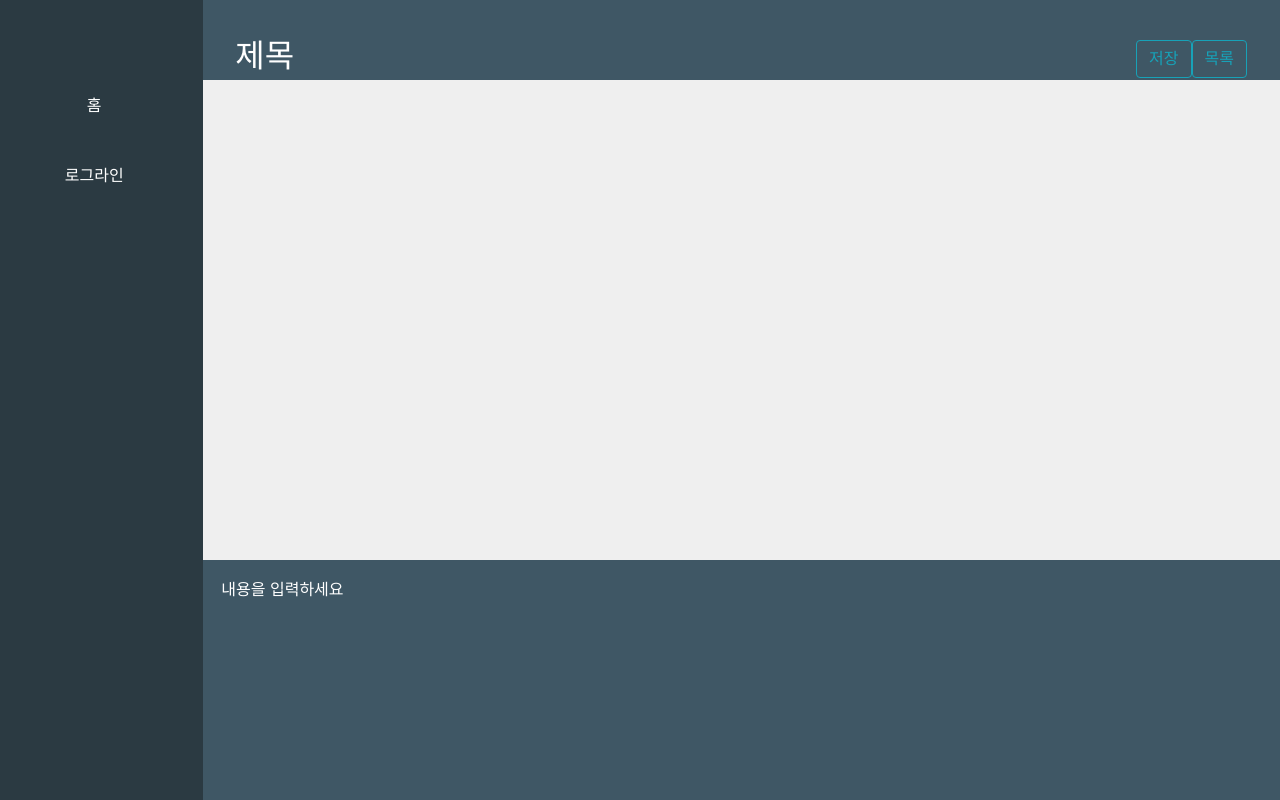
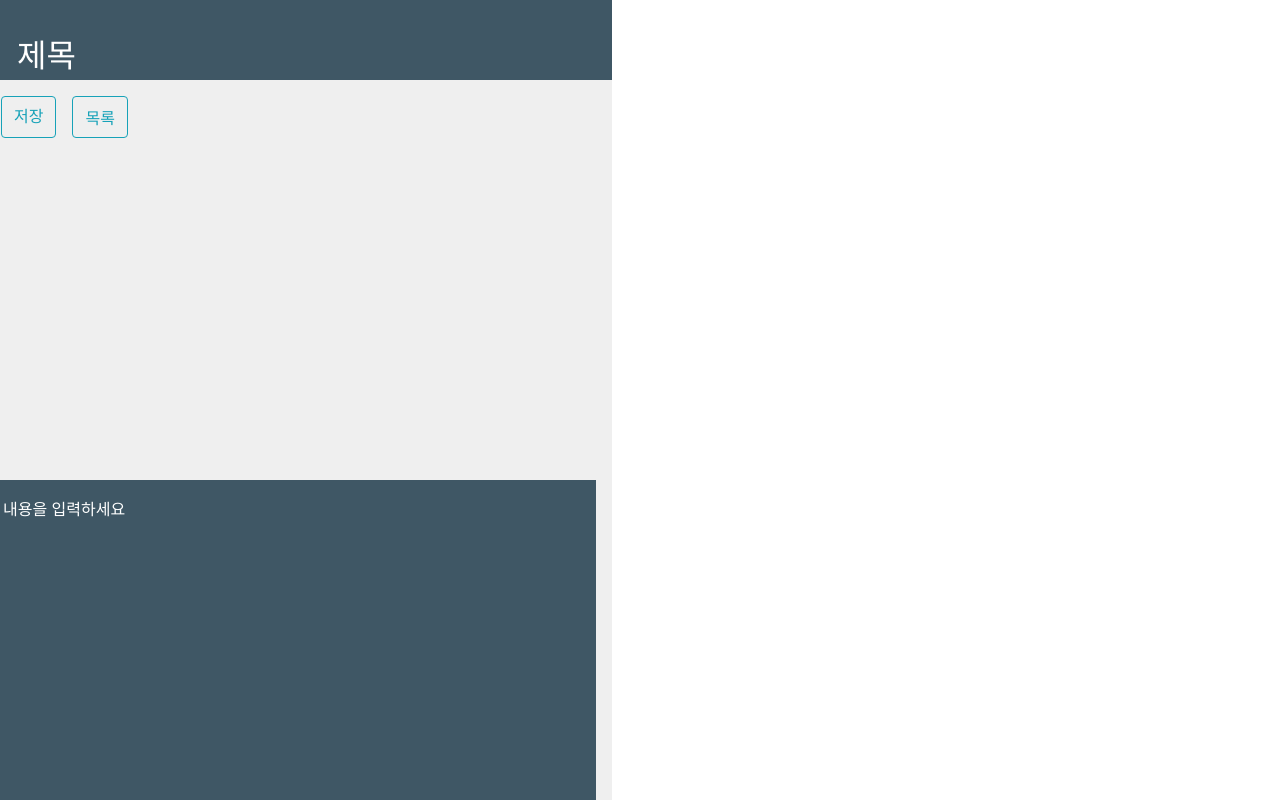
Before and after one commit to dosReady/dlog-express-es6, a Vue app in the folder frontend/: page /#/logline/add in a window 1280 px wide. Built offline with nearby package versions, Linux system fonts and the light colour scheme.

Commit message:
왼쪽메뉴 제거하자 메뉴영역 다시 생각해봐야겠다

```diff
--- a/frontend/src/components/LogLineDetailForm.vue
+++ b/frontend/src/components/LogLineDetailForm.vue
@@ -1,63 +1,101 @@
 <template>
-    <div class="row content">
-        <div class="col-md-2 btn-group-vertical pr-0 mr-3">
-            <router-link class="btn btn-outline-info" to="/logline">목록</router-link>
+    <div>
+        <div class="preview-content">
+            <div v-html="compiledMarkdown"></div>
         </div>
-        <div class="col-md-9">
-            <div class="form-group mt-3">
-                <label>제목</label>
-                <span class="form-control">{{data.subject}}</span>
-            </div>
-            <div class="form-group">
-                <label>내용</label>
-                <div class="form-control h-100" v-html="data.content"></div>
-            </div>
-            <div class="form-group">
-                <label>할일</label>
-                <ul class="list-group mt-2" v-slimscroll>
-                    <li class="list-group-item" v-for="(item, index) in data.worklist" :key="index">
-                        <div class="input-group">
-                            <span class="col p-1">{{item.work_content}}</span>
-                        </div>
-                    </li>
-                </ul>
-            </div>
+        <div class="comment-content">
         </div>
     </div>
 </template>
 
 <script>
+import marked from 'marked'
+
 export default {
   name: 'LogLineDetailForm',
   data () {
     return {
-      todoText: '',
+      result: '',
       data: {
         subject: '',
-        content: '',
-        worklist: [],
-        filelist: []
+        content: ''
       }
     }
   },
   async beforeCreate () {
-    const {data} = await this.$http.post('/logline/detail', {id: this.$route.params.id})
-    this.data = data
+    if (this.$route.params.id) {
+      const {data} = await this.$http.post('/logline/detail', {id: this.$route.params.id})
+      this.data = data
+      if (this.data.subject) {
+        this.result = '# ' + this.data.subject + '\n* * *\n' + this.data.content
+      } else {
+        this.result = this.data.content
+      }
+    }
+  },
+  methods: {
+  },
+  computed: {
+    compiledMarkdown () {
+      return marked(this.result, { sanitize: true })
+    },
+    subject: {
+      get () {
+        return this.data.subject
+      },
+      set (value) {
+        this.data.subject = value
+        if (value) {
+          this.result = '# ' + value + '\n* * *\n' + this.data.content
+        } else {
+          this.result = this.data.content
+        }
+      }
+    },
+    content: {
+      get () {
+        return this.data.content
+      },
+      set (value) {
+        this.data.content = value
+        if (this.data.subject) {
+          this.result = '# ' + this.data.subject + '\n* * *\n' + value
+        } else {
+          this.result = value
+        }
+      }
+    }
   }
 }
 </script>
 
 <style scoped>
-.row {
-    margin-top: 10px;
-    margin-left: 0px;
-    margin-right: 0px;
+.preview-content {
+    padding: 1rem;
+    width: 98%;
+    height: 70%;
+    background-color: transparent!important;
+    color: black!important;
+    overflow: hidden;
+    overflow-y: scroll
 }
-.content {
-    height: 100vh;
+.comment-content {
+    background-color: #3F5765;
+    padding: 1rem;
+    height: 30%;
 }
-
-.btn-group-vertical {
-    max-height: 15%
+textarea {
+    width: 100%;
+    height: 98%;
+    border: none;
+    background-color: transparent;
+    color: white;
+    resize: none
+}
+textarea::placeholder {
+    color: white
+}
+textarea:focus {
+    outline: none
 }
 </style>
--- a/frontend/src/components/LogLineForm.vue
+++ b/frontend/src/components/LogLineForm.vue
@@ -3,11 +3,9 @@
         <div class="logline-header">
             <input type="text" v-model="subject" placeholder="제목" maxlength="100">
             <div class="button-group">
-                <button class="btn btn-outline-info" @click="saveLogline">저장</button>
-                <router-link class="btn btn-outline-info" to="/logline">목록</router-link>
+                <button class="btn-save btn btn-outline-info" @click="saveLogline">저장</button>
+                <router-link class="btn-list btn btn-outline-info" to="/logline">목록</router-link>
             </div>
-        </div>
-        <div class="preview-header">
         </div>
         <div class="preview-content">
             <div v-html="compiledMarkdown"></div>
@@ -104,33 +102,44 @@ export default {
     background-color: #3F5765;
     font-size: 2rem;
     padding: 1rem;
-    height: 10%
+    height: 10vh
+}
+.btn-list {
+    margin-left: 1rem;
+    padding-top: 0.6rem;
 }
 .logline-header > .button-group {
-    padding: 1rem
+    display: flex;
+    flex-wrap: wrap;
 }
 .logline-header > input {
     border: none;
     background-color: transparent;
     color: white;
     padding: 1rem;
-    width: 85%;
+    margin-right: 1rem;
 }
+@media (min-width: 890px ) {
+    .logline-header > input {
+        width: calc(90% - 80px)
+    }
+}
+@media (max-width: 889px ) {
+    .logline-header > input {
+        width: calc(80% - 80px);
+    }
+}
+
 .logline-header > input:focus {
     outline: none
 }
 .logline-header > input::placeholder {
     color: white
 }
-.preview-header {
-    padding: 1rem;
-    border-bottom: #3F5765;
-    height: 5%
-}
 .preview-content {
     padding: 1rem;
     width: 98%;
-    height: 55%;
+    height: 50vh;
     background-color: transparent!important;
     color: black!important;
     overflow: hidden;
@@ -139,7 +148,8 @@ export default {
 .input-content {
     background-color: #3F5765;
     padding: 1rem;
-    height: 30%;
+    height: 40vh;
+    margin-right: 1rem;
 }
 textarea {
     width: 100%;
@@ -155,4 +165,5 @@ textarea::placeholder {
 textarea:focus {
     outline: none
 }
+
 </style>
--- a/frontend/src/components/layouts/default/DefaultLayout.vue
+++ b/frontend/src/components/layouts/default/DefaultLayout.vue
@@ -1,6 +1,6 @@
 <template>
     <div class="row">
-        <div class="leftmenu col p-0">
+ <!--        <div class="leftmenu col p-0">
             <nav class='navbar mt-5 px-0'>
                 <ul class="nav flex-column w-100 m-0">
                     <li class="nav-item">
@@ -11,8 +11,8 @@
                     </li>
                 </ul>
             </nav>
-        </div>
-        <router-view class="rightcontent col-10 p-0"></router-view>
+        </div> -->
+        <router-view class="rightcontent"></router-view>
     </div>
 </template>
 
```
